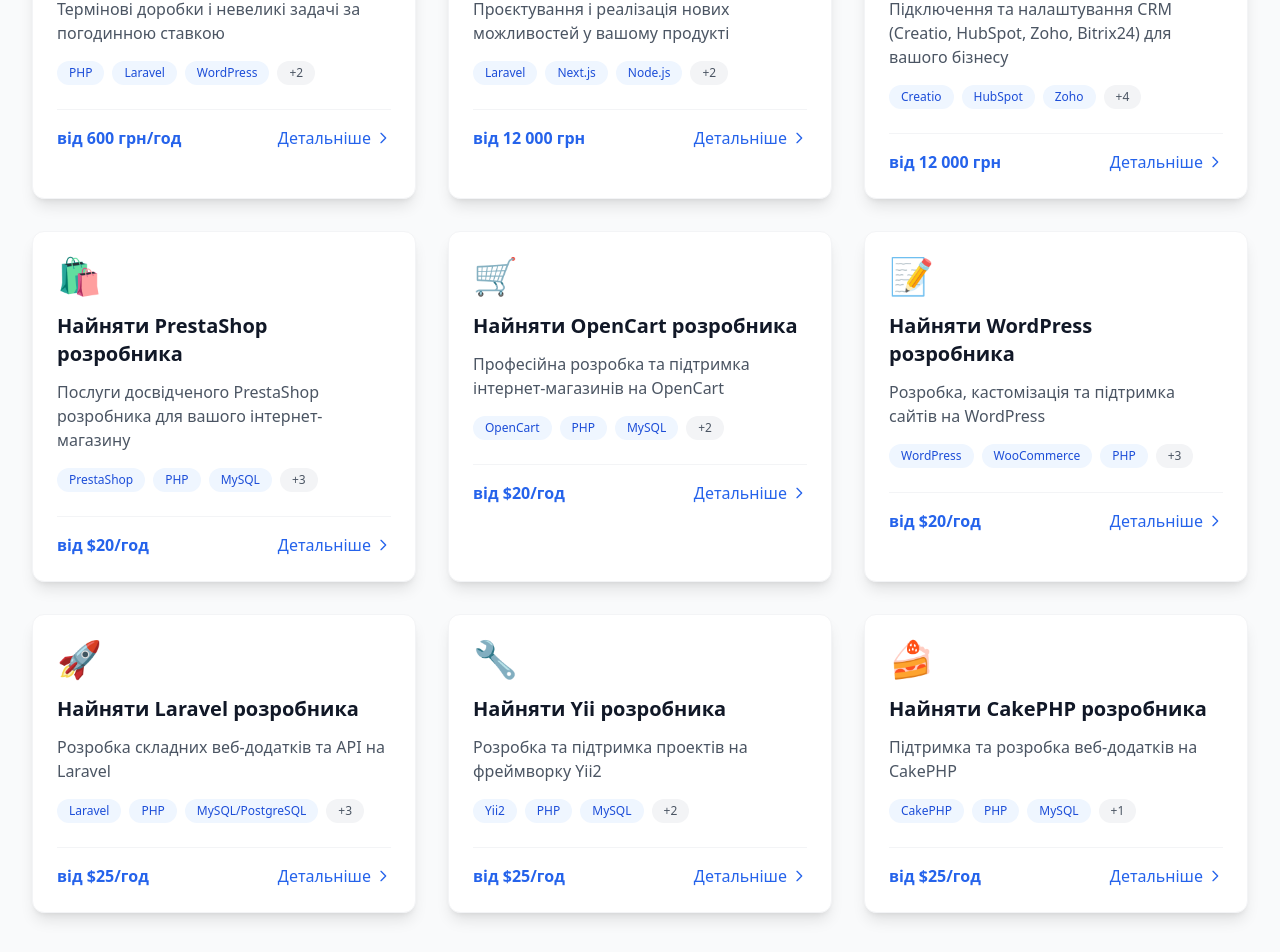
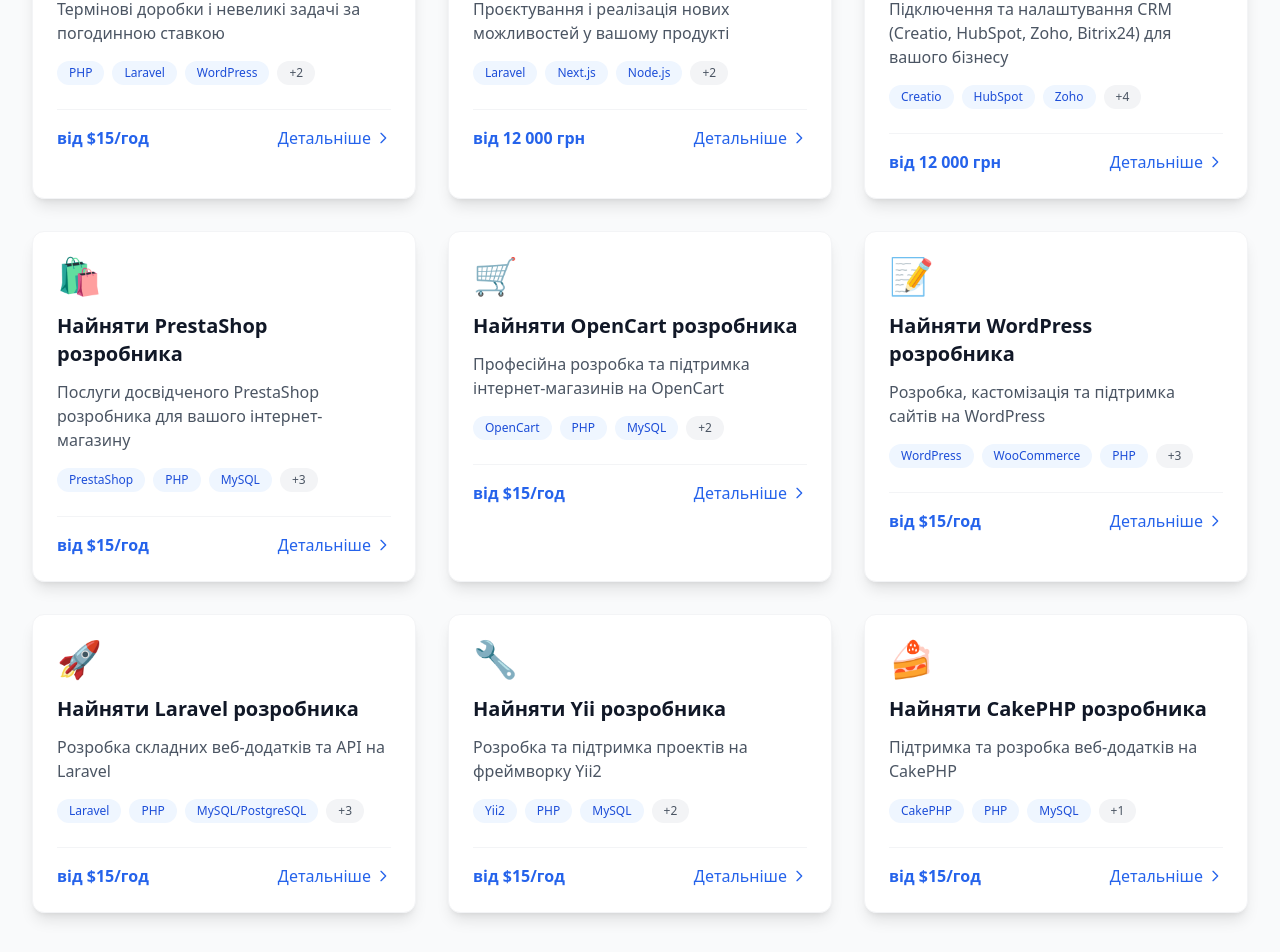
Before and after one commit to romanmatviy/programist.pp.ua, a Next.js app: page /ua/services in a window 1280 px wide. Shown: the part 3280-4232 px from the top of the page. Built offline with nearby package versions, Linux system fonts and the light colour scheme.

Commit message:
feat: add services data structure and utility scripts to automate price updates

```diff
--- a/data/services.ts
+++ b/data/services.ts
@@ -730,8 +730,8 @@
     },
     technologies: ["PHP", "JavaScript", "Laravel", "React", "Vue"],
     price: {
-      ua: "від 500 грн/год",
-      ru: "от 500 грн/час"
+      ua: "від $15/год",
+      ru: "от $15/час"
     }
   },
   {
@@ -920,8 +920,8 @@
     },
     technologies: ["PHP", "Laravel", "Symfony", "MySQL", "PostgreSQL"],
     price: {
-      ua: "від 600 грн/год",
-      ru: "от 600 грн/час"
+      ua: "від $15/год",
+      ru: "от $15/час"
     }
   },
   {
@@ -958,8 +958,8 @@
     },
     technologies: ["Laravel", "WordPress", "React", "Next.js", "PrestaShop"],
     price: {
-      ua: "від 700 грн/год",
-      ru: "от 700 грн/час"
+      ua: "від $15/год",
+      ru: "от $15/час"
     }
   },
   {
@@ -996,8 +996,8 @@
     },
     technologies: ["PHP", "Laravel", "WordPress", "React", "Next.js"],
     price: {
-      ua: "від 600 грн/год",
-      ru: "от 600 грн/час"
+      ua: "від $15/год",
+      ru: "от $15/час"
     }
   },
   {
@@ -1110,8 +1110,8 @@
     },
     technologies: ["PrestaShop", "PHP", "MySQL", "Smarty", "JavaScript", "HTML/CSS"],
     price: {
-      ua: "від $20/год",
-      ru: "от $20/час"
+      ua: "від $15/год",
+      ru: "от $15/час"
     },
     faqs: {
       ua: [
@@ -1158,8 +1158,8 @@
     },
     technologies: ["OpenCart", "PHP", "MySQL", "Twig", "JavaScript"],
     price: {
-      ua: "від $20/год",
-      ru: "от $20/час"
+      ua: "від $15/год",
+      ru: "от $15/час"
     },
     faqs: {
       ua: [
@@ -1206,8 +1206,8 @@
     },
     technologies: ["WordPress", "WooCommerce", "PHP", "MySQL", "React", "ACF"],
     price: {
-      ua: "від $20/год",
-      ru: "от $20/час"
+      ua: "від $15/год",
+      ru: "от $15/час"
     },
     faqs: {
       ua: [
@@ -1254,8 +1254,8 @@
     },
     technologies: ["Laravel", "PHP", "MySQL/PostgreSQL", "Redis", "Docker", "Vue/React"],
     price: {
-      ua: "від $25/год",
-      ru: "от $25/час"
+      ua: "від $15/год",
+      ru: "от $15/час"
     },
     faqs: {
       ua: [
@@ -1302,8 +1302,8 @@
     },
     technologies: ["Yii2", "PHP", "MySQL", "JavaScript", "Bootstrap"],
     price: {
-      ua: "від $25/год",
-      ru: "от $25/час"
+      ua: "від $15/год",
+      ru: "от $15/час"
     },
     faqs: {
       ua: [
@@ -1348,8 +1348,8 @@
     },
     technologies: ["CakePHP", "PHP", "MySQL", "JavaScript"],
     price: {
-      ua: "від $25/год",
-      ru: "от $25/час"
+      ua: "від $15/год",
+      ru: "от $15/час"
     },
     faqs: {
       ua: [
```
